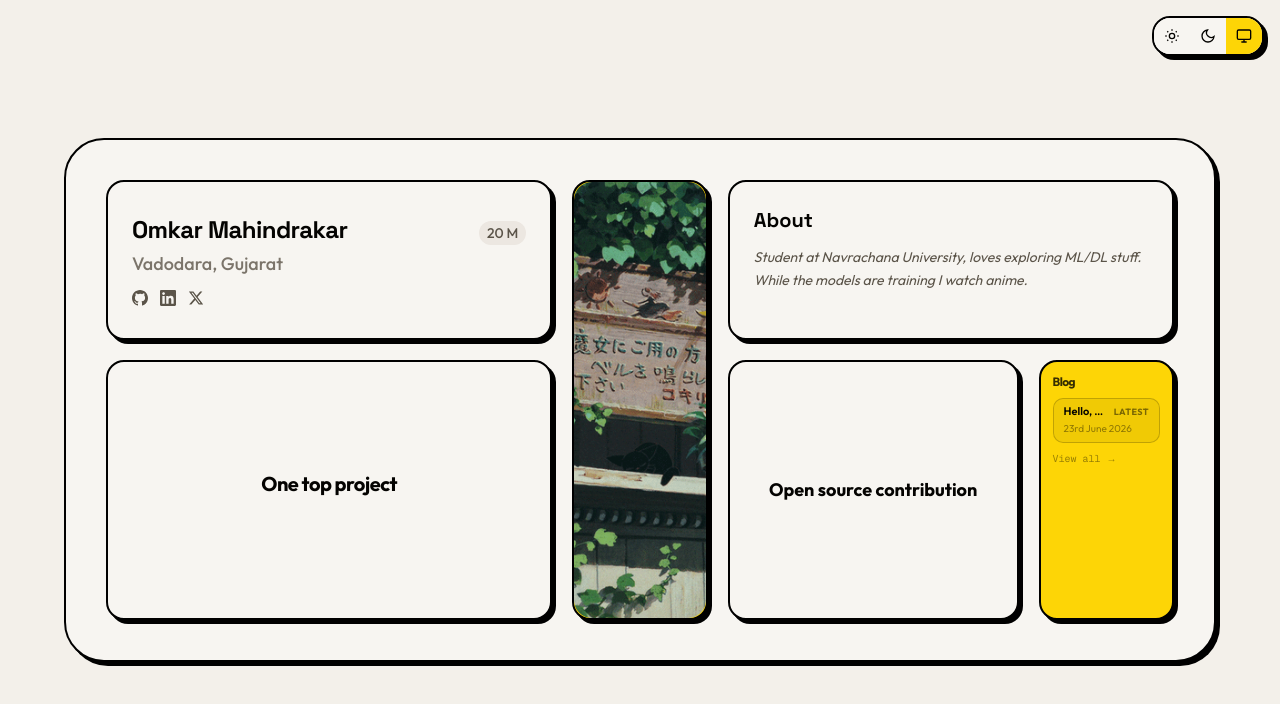
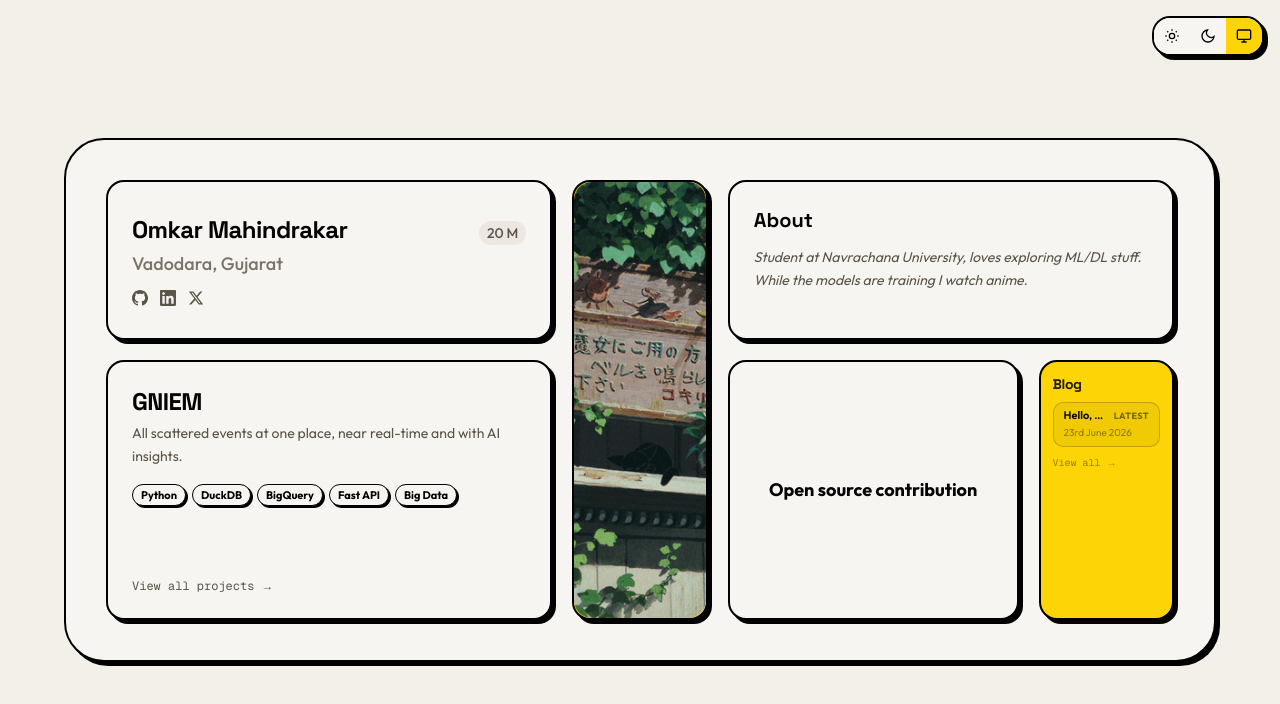
Before and after one commit to ArceusOmkar7/portfolio-or-sm, a Next.js app: page / in a window 1280 px wide. Shown: the top 704 px of the page. Built offline with nearby package versions, Linux system fonts and the light colour scheme.

Commit message:
featured project added

```diff
--- a/app/page.tsx
+++ b/app/page.tsx
@@ -14,7 +14,20 @@ function formatDate(dateStr: string) {
     else if (mod10 === 2) suffix = "nd"
     else if (mod10 === 3) suffix = "rd"
   }
-  const months = ["January", "February", "March", "April", "May", "June", "July", "August", "September", "October", "November", "December"]
+  const months = [
+    "January",
+    "February",
+    "March",
+    "April",
+    "May",
+    "June",
+    "July",
+    "August",
+    "September",
+    "October",
+    "November",
+    "December",
+  ]
   return `${day}${suffix} ${months[d.getMonth()]} ${d.getFullYear()}`
 }
 
@@ -124,14 +137,44 @@ export default function Page() {
           */}
           <BentoCard
             interactive
-            className="group flex items-center justify-center sm:col-span-3 sm:row-start-2"
+            className="flex flex-col justify-between sm:col-span-3 sm:row-start-2"
           >
-            <div className="text-center">
-              <p className="text-xl font-bold tracking-tight text-foreground transition-colors group-hover:text-primary">
-                One top project
-              </p>
-              <div className="mx-auto mt-2 h-1 w-0 rounded-full bg-primary/40 transition-all duration-300 group-hover:w-full" />
+            <div>
+              <Link
+                href="https://github.com/ArceusOmkar7/some-project"
+                target="_blank"
+                rel="noopener noreferrer"
+                className="group"
+              >
+                <h3 className="font-heading text-2xl font-bold tracking-tight text-foreground transition-colors group-hover:text-primary">
+                  GNIEM
+                </h3>
+                <p className="mt-1 text-sm leading-relaxed text-muted-foreground">
+                  All scattered events at one place, near real-time and with AI
+                  insights.
+                </p>
+                <div className="mt-4 flex flex-wrap gap-1.5">
+                  {["Python", "DuckDB", "BigQuery", "Fast API", "Big Data"].map(
+                    (tag) => (
+                      <span
+                        key={tag}
+                        className="border border-black bg-card px-2 py-0.5 text-[11px] font-bold text-foreground rounded-2xl shadow-[2px_2px_0px_#000]"
+                      >
+                        {tag}
+                      </span>
+                    )
+                  )}
+                </div>
+              </Link>
             </div>
+            <Link
+              href="https://github.com/ArceusOmkar7"
+              target="_blank"
+              rel="noopener noreferrer"
+              className="mt-4 self-start font-mono text-xs text-muted-foreground transition-colors hover:text-foreground"
+            >
+              View all projects →
+            </Link>
           </BentoCard>
 
           {/*
@@ -150,9 +193,12 @@ export default function Page() {
           <BentoCard
             interactive
             surface="accent"
-            className="flex flex-col sm:col-span-1 sm:col-start-7 sm:row-start-2 p-3 gap-2"
+            className="flex flex-col gap-2 p-3 sm:col-span-1 sm:col-start-7 sm:row-start-2"
           >
-            <Link href="/blog" className="text-xs font-bold tracking-tighter text-primary-foreground/80 hover:underline">
+            <Link
+              href="/blog"
+              className="font-heading text-sm font-bold tracking-tight text-primary-foreground/90 hover:underline"
+            >
               Blog
             </Link>
             <div className="flex flex-col gap-1.5">
@@ -160,19 +206,19 @@ export default function Page() {
                 <Link
                   key={post.slug}
                   href={`/blog/${post.slug}`}
-                  className="group block border border-primary-foreground/20 rounded-lg bg-primary-foreground/5 px-2.5 py-1.5 hover:bg-primary-foreground/10 transition-colors"
+                  className="group block rounded-lg border border-primary-foreground/20 bg-primary-foreground/5 px-2.5 py-1.5 transition-colors hover:bg-primary-foreground/10"
                 >
                   <div className="flex items-center justify-between gap-1">
-                    <span className="text-[11px] font-semibold leading-tight text-primary-foreground truncate">
+                    <span className="truncate text-[11px] leading-tight font-semibold text-primary-foreground">
                       {post.title}
                     </span>
                     {i === 0 && (
-                      <span className="shrink-0 text-[9px] font-bold uppercase tracking-wider text-primary-foreground/50">
+                      <span className="shrink-0 text-[9px] font-bold tracking-wider text-primary-foreground/50 uppercase">
                         Latest
                       </span>
                     )}
                   </div>
-                  <time className="block text-[10px] text-primary-foreground/40 mt-0.5">
+                  <time className="mt-0.5 block text-[10px] text-primary-foreground/40">
                     {formatDate(post.date)}
                   </time>
                 </Link>
@@ -180,7 +226,7 @@ export default function Page() {
             </div>
             <Link
               href="/blog"
-              className="text-[10px] font-mono text-primary-foreground/40 hover:text-primary-foreground/70 transition-colors"
+              className="font-mono text-[10px] text-primary-foreground/40 transition-colors hover:text-primary-foreground/70"
             >
               View all →
             </Link>
```
